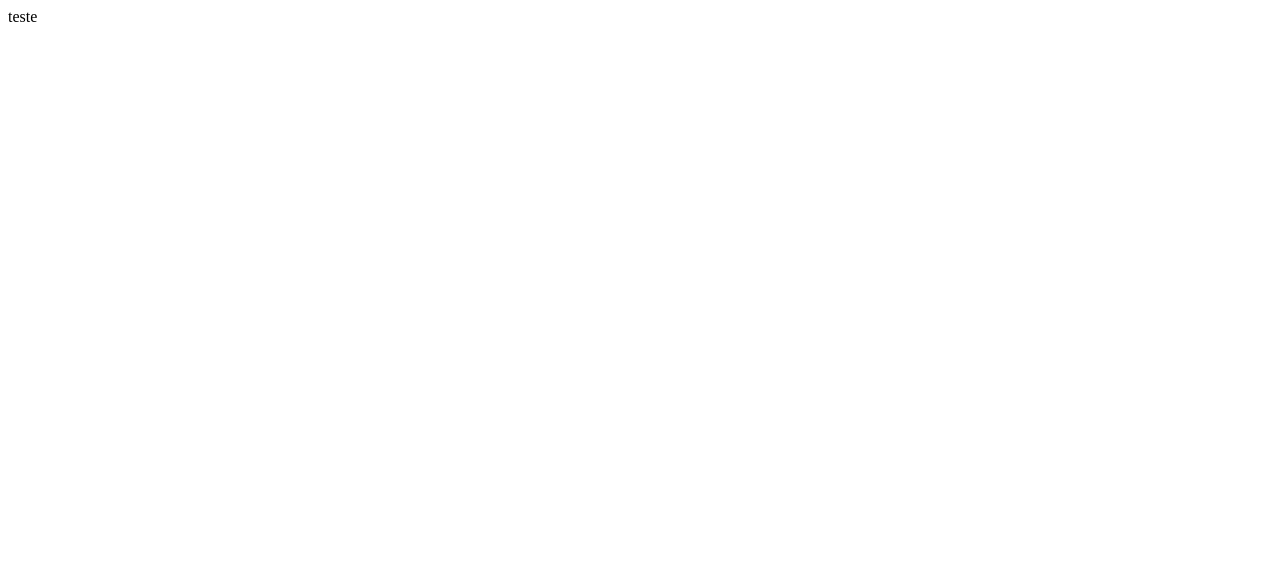
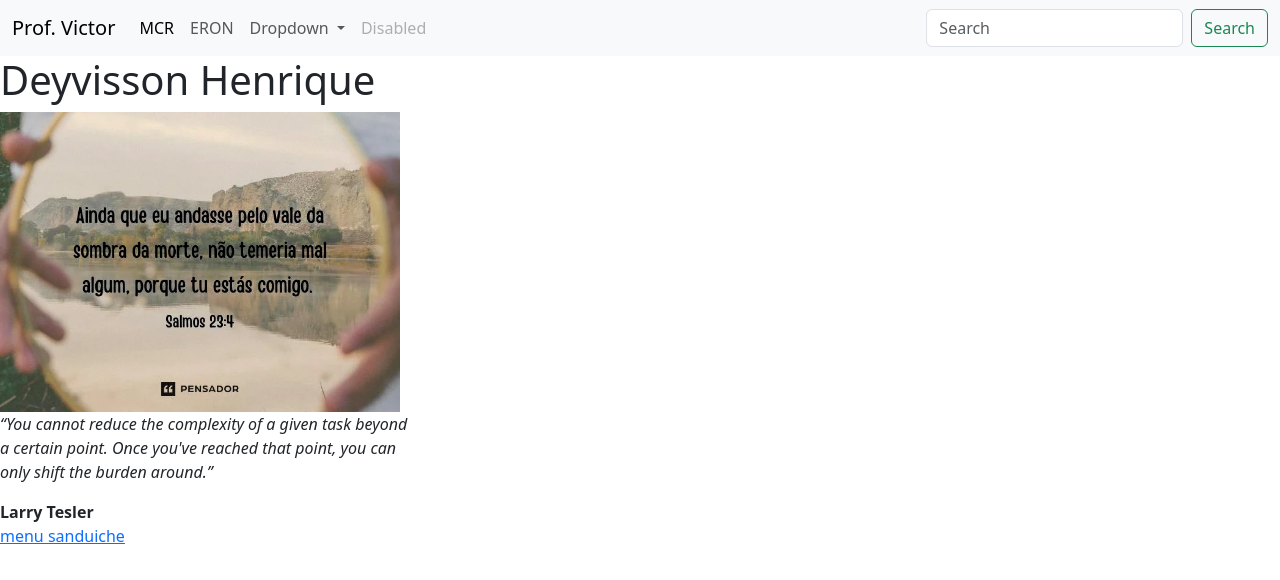
Before and after one commit to dsantos3588/dsantos3588.github.io, a plain HTML site: page index.html in a window 1280 px wide. Drawn offline with nearby package versions, Linux system fonts and the light colour scheme.

Commit message:
Add files via upload

```diff
--- a/index.html
+++ b/index.html
@@ -1 +1,59 @@
-teste
+
+<!DOCTYPE html>
+<html lang="en">
+<head>
+    <meta charset="UTF-8">
+    <meta http-equiv="X-UA-Compatible" content="IE=edge">
+    <meta name="viewport" content="width=device-width, initial-scale=1.0">
+    <title>Página Inicial</title>
+    <link href="https://cdn.jsdelivr.net/npm/bootstrap@5.3.1/dist/css/bootstrap.min.css" rel="stylesheet" integrity="sha384-4bw+/aepP/YC94hEpVNVgiZdgIC5+VKNBQNGCHeKRQN+PtmoHDEXuppvnDJzQIu9" crossorigin="anonymous">
+    <link rel="stylesheet" type="text/css" href="style.css" media="screen" />
+    <script src="https://cdn.jsdelivr.net/npm/@popperjs/core@2.11.8/dist/umd/popper.min.js" integrity="sha384-I7E8VVD/ismYTF4hNIPjVp/Zjvgyol6VFvRkX/vR+Vc4jQkC+hVqc2pM8ODewa9r" crossorigin="anonymous"></script>
+<script src="https://cdn.jsdelivr.net/npm/bootstrap@5.3.1/dist/js/bootstrap.min.js" integrity="sha384-Rx+T1VzGupg4BHQYs2gCW9It+akI2MM/mndMCy36UVfodzcJcF0GGLxZIzObiEfa" crossorigin="anonymous"></script>
+</head>
+<body>
+    <nav class="navbar navbar-expand-lg bg-body-tertiary">
+  <div class="container-fluid">
+    <a class="navbar-brand" href="index.html">Prof. Victor</a>
+    <button class="navbar-toggler" type="button" data-bs-toggle="collapse" data-bs-target="#navbarSupportedContent" aria-controls="navbarSupportedContent" aria-expanded="false" aria-label="Toggle navigation">
+      <span class="navbar-toggler-icon"></span>
+    </button>
+    <div class="collapse navbar-collapse" id="navbarSupportedContent">
+      <ul class="navbar-nav me-auto mb-2 mb-lg-0">
+        <li class="nav-item">
+          <a class="nav-link active" aria-current="page" href="mcr.html">MCR</a>
+        </li>
+        <li class="nav-item">
+          <a class="nav-link" href="eron.html">ERON</a>
+        </li>
+        <li class="nav-item dropdown">
+          <a class="nav-link dropdown-toggle" href="#" role="button" data-bs-toggle="dropdown" aria-expanded="false">
+            Dropdown
+          </a>
+          <ul class="dropdown-menu">
+            <li><a class="dropdown-item" href="sessao1.html">Sessão 1</a></li>
+            <li><a class="dropdown-item" href="sessao2.html">Sessão 2</a></li>
+            <li><a class="dropdown-item" href="sessao3.html">Sessão 3</a></li>
+            <li><a class="dropdown-item" href="sessao4.html">Sessão 4</a></li>
+            <li><a class="dropdown-item" href="sessao5.html">Sessão 5</a></li>
+          </ul>
+        </li>
+        <li class="nav-item">
+          <a class="nav-link disabled" aria-disabled="true">Disabled</a>
+        </li>
+      </ul>
+      <form class="d-flex" role="search">
+        <input class="form-control me-2" type="search" placeholder="Search" aria-label="Search">
+        <button class="btn btn-outline-success" type="submit">Search</button>
+      </form>
+    </div>
+  </div>
+</nav>
+    <h1>Deyvisson Henrique</h1>
+    <img src="imagem1.webp" alt="picard facepalm" width="400" height="300">
+    <div class="row">
+      <div class="col-4">
+        <p>   <i>“You cannot reduce the complexity of a given task beyond a certain point. Once you've reached that point, you can only shift the burden around.”</i> </p><b>Larry Tesler</b>      </div>
+<a href="Menu Sanduíche.pptx">menu sanduiche</a>
+</body>
+</html>
```
Also changed, not shown: imagem1.webp (added).
